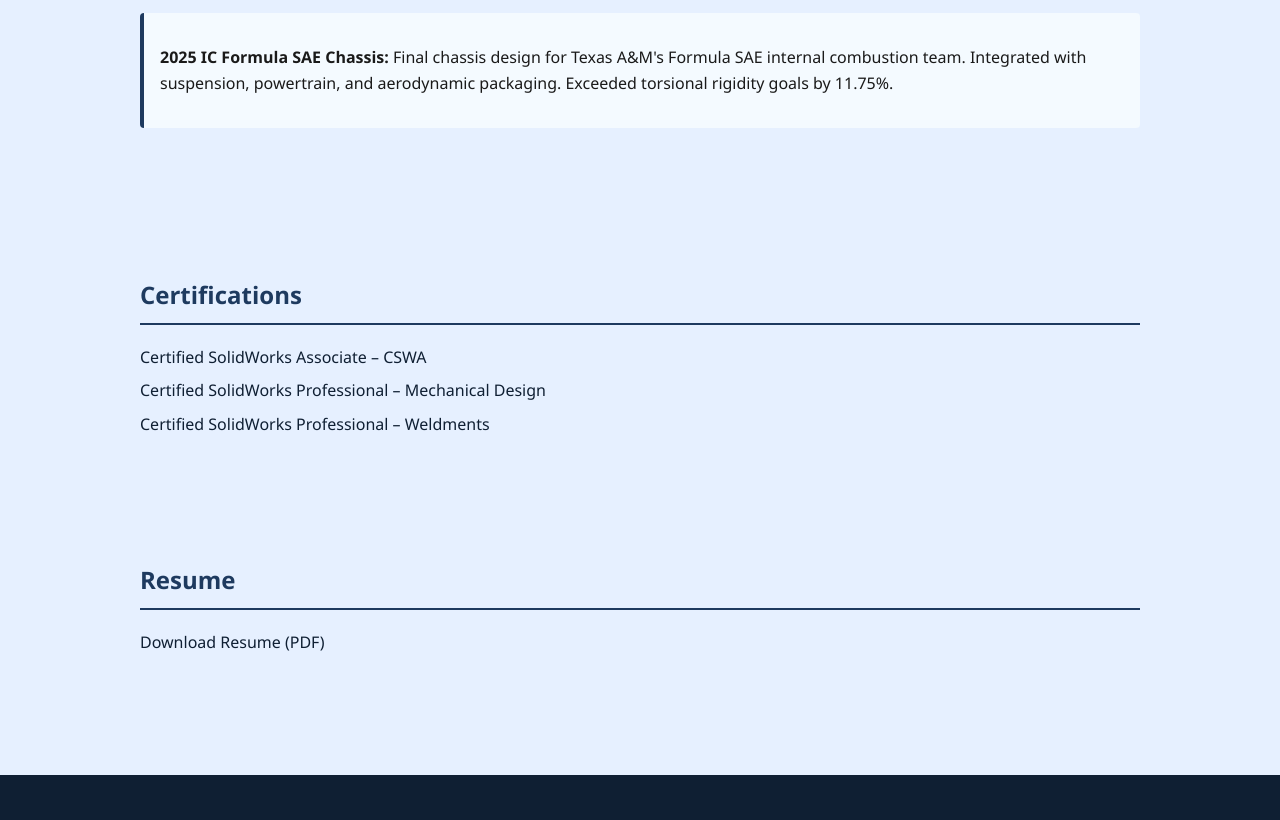
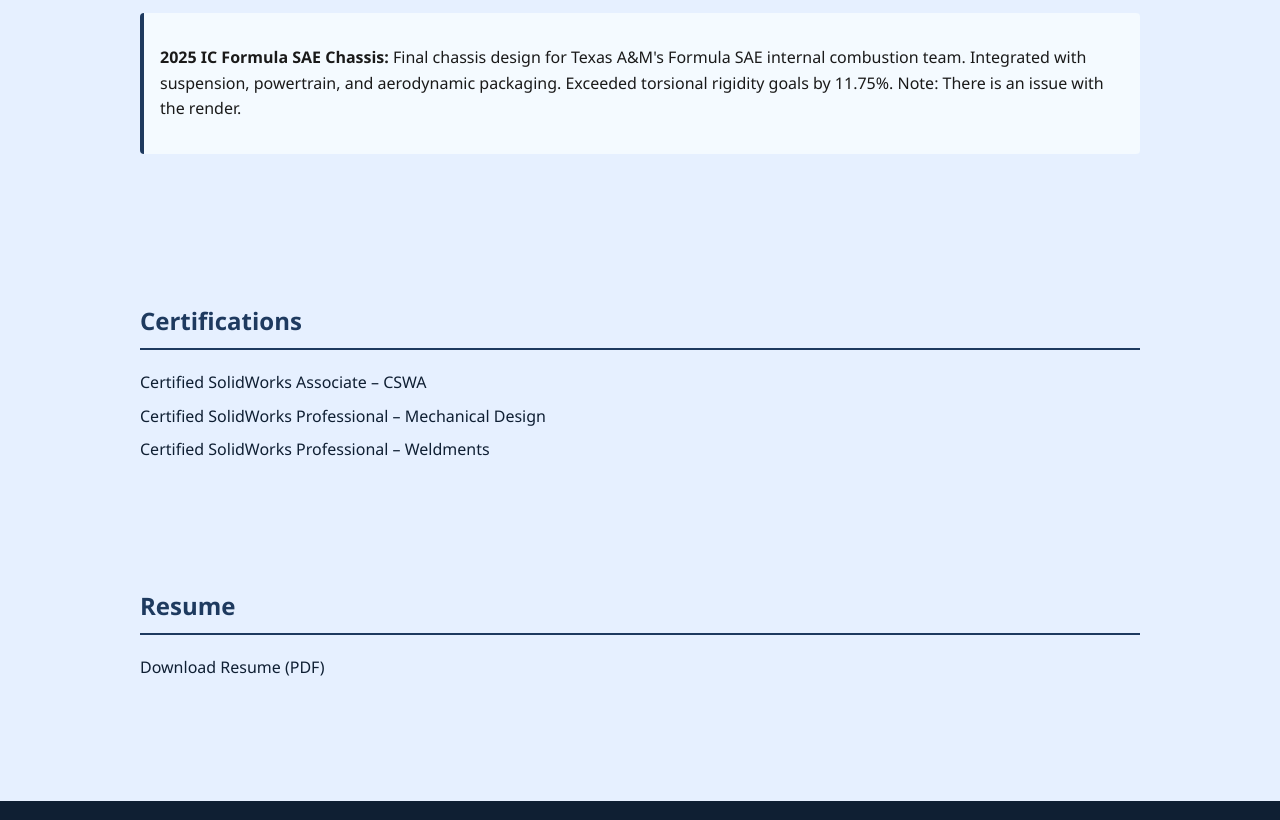
Before and after one commit to calenh43/Portfolio, a plain HTML site: page index.html in a window 1280 px wide. Shown: the part 1539-2359 px from the top of the page. Drawn offline with nearby package versions, Linux system fonts and the light colour scheme.

Commit message:
Update index.html

```diff
--- a/index.html
+++ b/index.html
@@ -120,7 +120,7 @@
 
 <model-viewer src="25-ch-004-chassis.glb" camera-controls auto-rotate background-color="#ffffff" class="model-viewer"></model-viewer>
     <div class="project-description">
-      <p><strong>2025 IC Formula SAE Chassis:</strong> Final chassis design for Texas A&M's Formula SAE internal combustion team. Integrated with suspension, powertrain, and aerodynamic packaging. Exceeded torsional rigidity goals by 11.75%.</p>
+      <p><strong>2025 IC Formula SAE Chassis:</strong> Final chassis design for Texas A&M's Formula SAE internal combustion team. Integrated with suspension, powertrain, and aerodynamic packaging. Exceeded torsional rigidity goals by 11.75%. Note: There is an issue with the render.</p>
     </div>
   </section>
 
```
